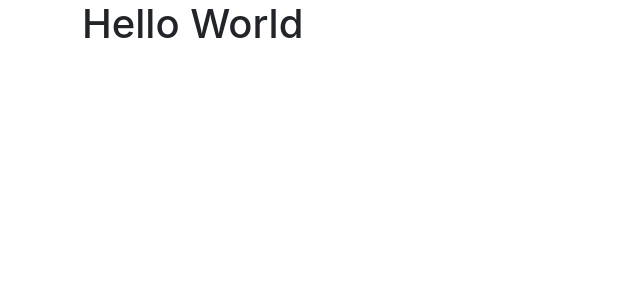
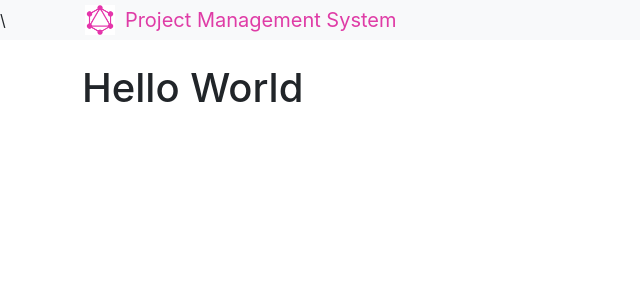
Before and after one commit to Jubiko31/project-mgmt-app-graphql, a React (Create React App) app in the folder client/: page / in a window 1280 px wide. Shown: the top 300 px of the page, without its empty margins (0-640 px from the left). Built offline with nearby package versions, Linux system fonts and the light colour scheme; the HTML template or start-up script is replaced by a standard one.

Commit message:
set up apollo client

```diff
--- a/client/src/App.js
+++ b/client/src/App.js
@@ -1,9 +1,22 @@
+import Header from "./Components/Header";
+import { ApolloProvider, ApolloClient, InMemoryCache } from '@apollo/client';
+
+const client = new ApolloClient({
+  uri: 'http://localhost:5000/graphql',
+  cache: new InMemoryCache(),
+})
 
 function App() {
   return (
-    <div className='container'>
-      <h1>Hello World</h1>
-    </div>
+    <>
+    <ApolloProvider client={client}>
+      <Header />
+       <div className='container'>
+          <h1>Hello World</h1>
+       </div>
+    </ApolloProvider>
+
+    </>
   );
 }
 
--- /dev/null
+++ b/client/src/Components/Header.jsx
@@ -0,0 +1,18 @@
+import logo from '../assets/imgs/logo.png';
+
+const Header = () => {
+  return (
+    <nav className='navbar bg-light mb-4 p-0'>\
+      <div className='container'>
+        <a className='navbar-brand' href='/'>
+            <div className='d-flex'>
+                <img src={logo} alt='logo' className='mr-2' />
+                <div>Project Management System</div>
+            </div>
+        </a>
+      </div>
+    </nav>
+  )
+}
+
+export default Header
```
Also changed, not shown: client/src/assets/imgs/logo.png (added).
